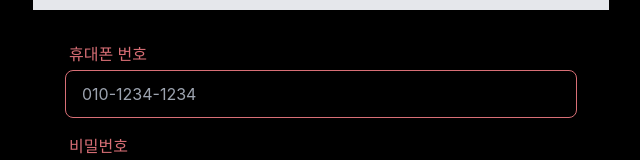
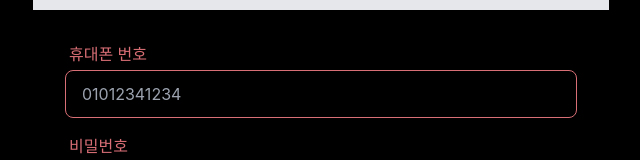
Before and after one commit to r-4bb1t/swhackathon, a React (Vite) app: page / in a window 1280 px wide. Shown: the part 390-550 px from the top of the page, without its empty margins (319-959 px from the left). Built offline with nearby package versions, Linux system fonts and the light colour scheme; a web font is replaced by a local one.

Commit message:
feat: input type tel로 변경

```diff
--- a/src/views/onboard/index.jsx
+++ b/src/views/onboard/index.jsx
@@ -9,7 +9,7 @@ export default function Onboard() {
         <div className="w-full h-1/2 bg-gray-200 shrink-0"></div>
         <div className="w-full h-full flex flex-col justify-between">
           <div className="flex flex-col items-center p-8 gap-4">
-            <Input placeholder="010-1234-1234" label={"휴대폰 번호"} />
+            <Input placeholder="01012341234" label={"휴대폰 번호"} type="tel" />
             <Input placeholder="password" label={"비밀번호"} type="password" />
           </div>
 
--- a/src/views/onboard/senior/auth.jsx
+++ b/src/views/onboard/senior/auth.jsx
@@ -45,7 +45,7 @@ export default function Auth() {
             value={phoneNum}
             onChange={(e) => setPhoneNum(e.target.value)}
             autoFocus
-            type="number"
+            type="tel"
           />
         </div>
         <div className="mt-4 w-full">
```
